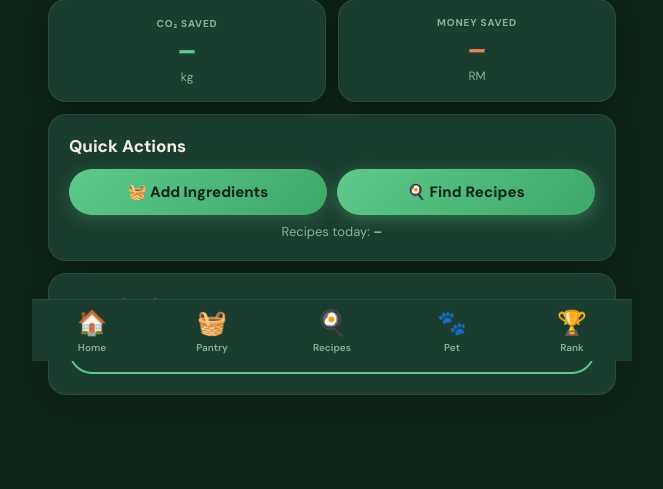
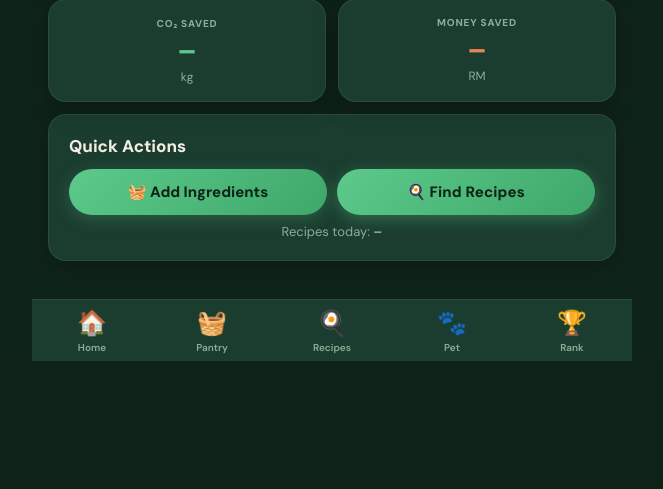
Before and after one commit to akk1029/caffinated_coders, a FastAPI app: template backend/app/templates/dashboard.html in a window 1280 px wide. Shown: the part 439-928 px from the top of the page, without its empty margins (308-971 px from the left). After the commit the page ends 800 px from the top, so only its background shows below. Run offline with FastAPI, Linux system fonts and the light colour scheme; the template is opened without the code that fills it, so the values that code supplies are empty.

Commit message:
delete view photo section

```diff
--- a/backend/app/templates/dashboard.html
+++ b/backend/app/templates/dashboard.html
@@ -55,13 +55,7 @@
   <p class="text-muted mt-8 text-center">Recipes today: <strong id="recipes-today">–</strong></p>
 </div>
 
-<div class="card">
-  <div class="section-hdr">
-    <span class="section-title">My Uploads</span>
-  </div>
-  <button id="view-uploads-btn" class="btn btn-outline btn-full">🖼️ View My Photos</button>
-  <div id="uploads-gallery" class="hidden" style="display:grid;grid-template-columns:repeat(3,1fr);gap:8px;margin-top:12px"></div>
-</div>
+
 
 <div id="premium-banner" class="card hidden" style="background:linear-gradient(135deg,rgba(232,132,90,0.12),rgba(232,132,90,0.06));border:1.5px solid var(--orange);text-align:center">
   <p style="font-size:22px;margin-bottom:4px">⭐</p>
```
